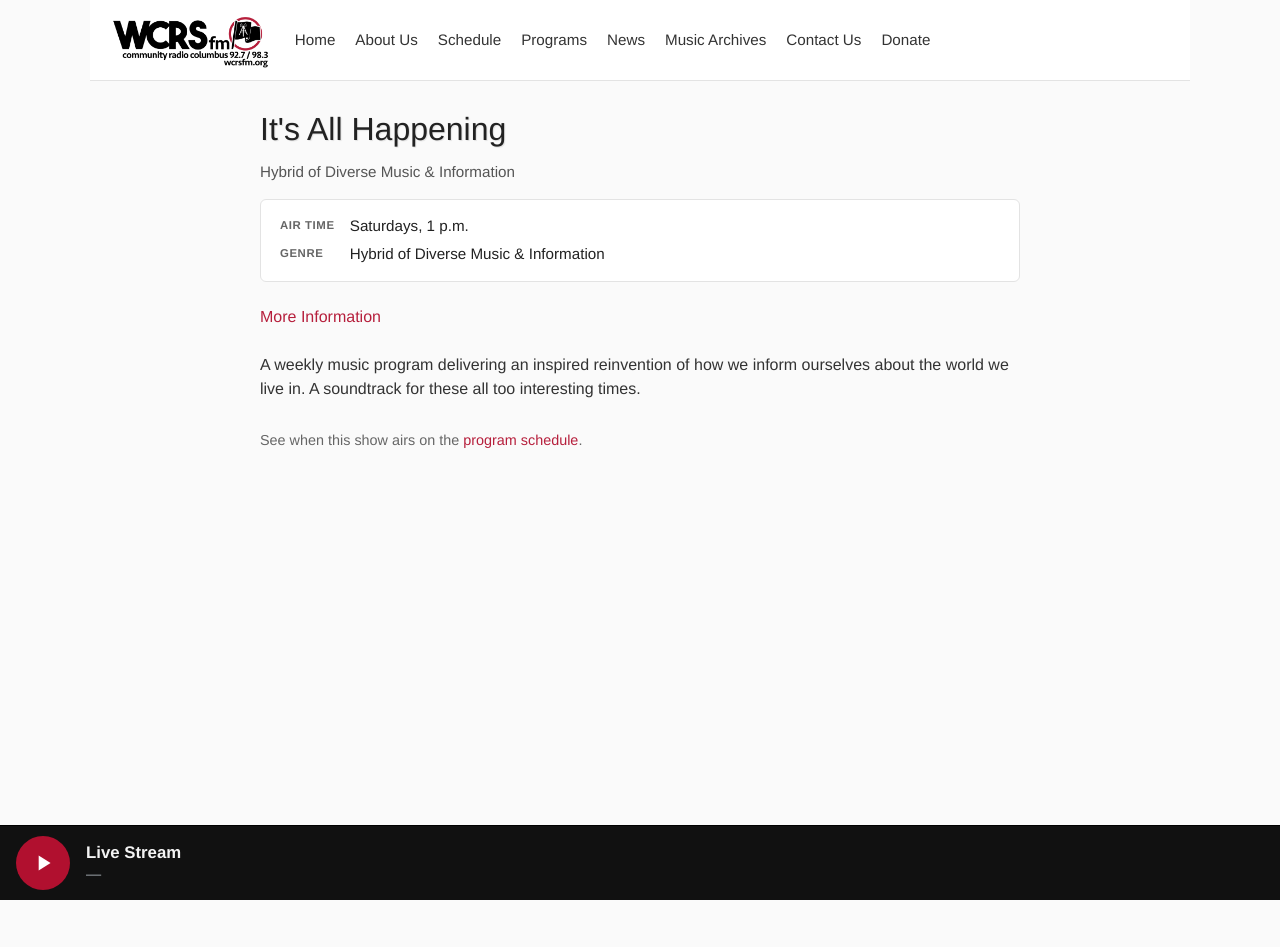
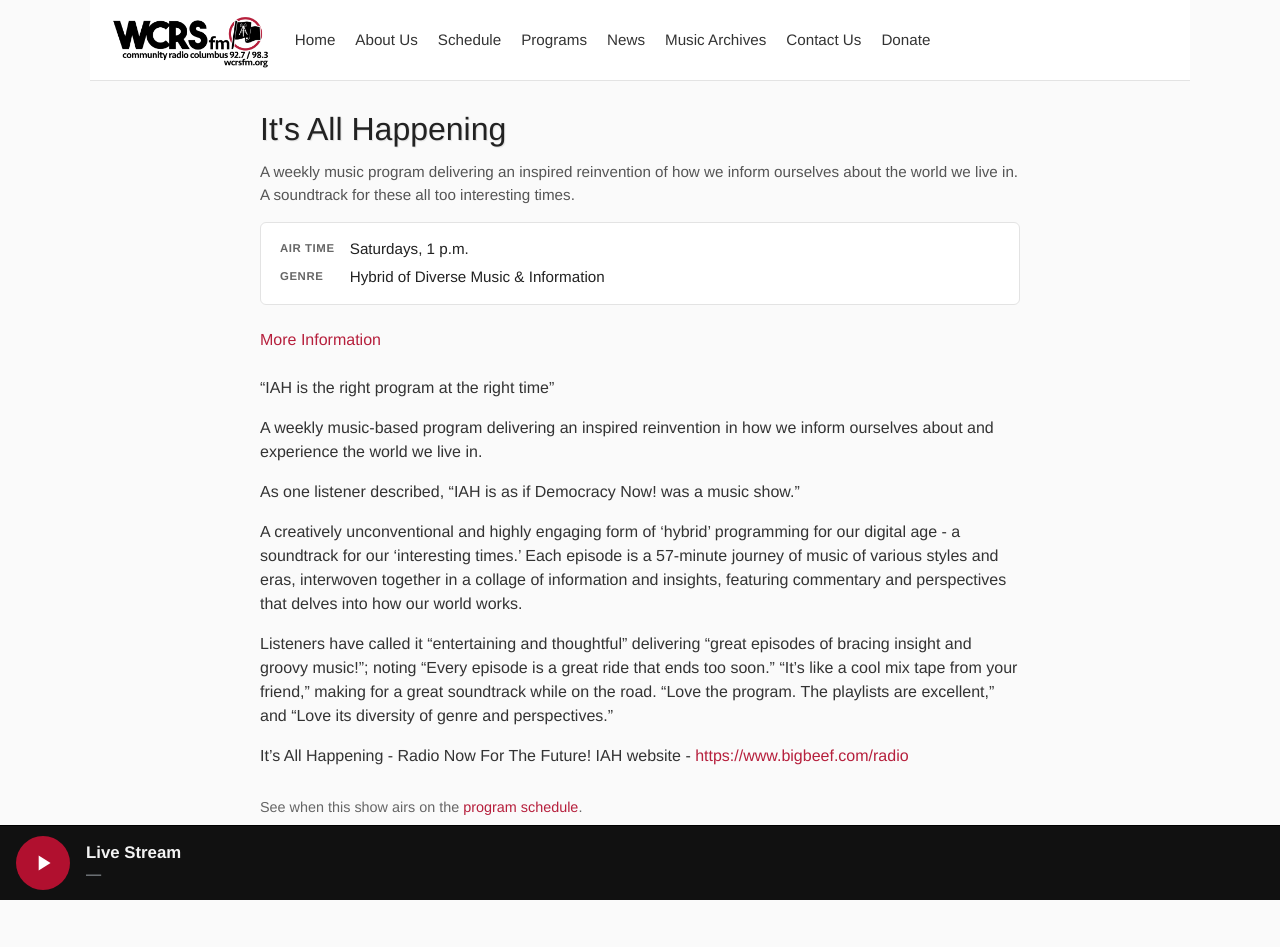
Before and after one commit to wcrscode/wcrsfm_player, a Jekyll site: the page built from _programs/its-all-happening.md, in a window 1280 px wide. Built offline with Jekyll 4.4.1, drawn with Linux system fonts in a browser that asks for light colours; comment, search, counter and statistics services are not loaded; before the commit the page ends 900 px from its top, so only the background shows below that.

Commit message:
Switch stream to pacificaservice.org and update It's All Happening description
Co-Authored-By: Claude Opus 4.7 <noreply@anthropic.com>

```diff
--- a/_programs/its-all-happening.md
+++ b/_programs/its-all-happening.md
@@ -3,11 +3,23 @@ layout: program
 title: "It's All Happening"
 slug: "its-all-happening"
 air_time: "Saturdays, 1 p.m."
-type: "local"
+type: "syndicated"
 more_info: "https://www.bigbeef.com/radio"
 source_url: "https://www.wcrsfm.org/programs/its-all-happening"
-quick_description: "Hybrid of Diverse Music & Information"
+quick_description: "A weekly music program delivering an inspired reinvention of how we inform ourselves about the world we live in. A soundtrack for these all too interesting times."
 genre: "Hybrid of Diverse Music & Information"
 
 ---
-A weekly music program delivering an inspired reinvention of how we inform ourselves about the world we live in. A soundtrack for these all too interesting times.
+"IAH is the right program at the right time"
+
+A weekly music-based program delivering an inspired reinvention in how we inform ourselves about and experience the world we live in.
+
+As one listener described, “IAH is as if Democracy Now! was a music show.”
+
+A creatively unconventional and highly engaging form of 'hybrid' programming for our digital age - a soundtrack for our ‘interesting times.’
+Each episode is a 57-minute journey of music of various styles and eras, interwoven together in a collage of information and insights, featuring commentary and perspectives that delves into how our world works.
+
+Listeners have called it “entertaining and thoughtful” delivering “great episodes of bracing insight and groovy music!”; noting “Every episode is a great ride that ends too soon.” “It's like a cool mix tape from your friend,” making for a great soundtrack while on the road. "Love the program. The playlists are excellent," and "Love its diversity of genre and perspectives.”
+
+It’s All Happening - Radio Now For The Future!
+IAH website - [https://www.bigbeef.com/radio](https://www.bigbeef.com/radio)
--- a/assets/js/player.js
+++ b/assets/js/player.js
@@ -1,6 +1,6 @@
 (() => {
-  const STREAM_URL = 'https://archive.radio614.org:8001/wcrs_backup';
-  const STATUS_URL = 'https://archive.radio614.org:8001/status-json.xsl';
+  const STREAM_URL = 'https://listenwcrs.pacificaservice.org/wcrs';
+  const STATUS_URL = 'https://listenwcrs.pacificaservice.org/status-json.xsl';
   const POLL_MS    = 2 * 60 * 1000;
 
   const audio     = document.getElementById('audio');
@@ -42,7 +42,7 @@
       let sources = data.icestats && data.icestats.source;
       if (!sources) return;
       if (!Array.isArray(sources)) sources = [sources];
-      const mount = sources.find(s => (s.listenurl || '').endsWith('/wcrs_backup')) || sources[0];
+      const mount = sources.find(s => (s.listenurl || '').endsWith('/wcrs')) || sources[0];
       const title = mount.title || mount.yp_currently_playing || mount.server_name || '';
       nowEl.textContent = title || '—';
       nowEl.title = title;
```
